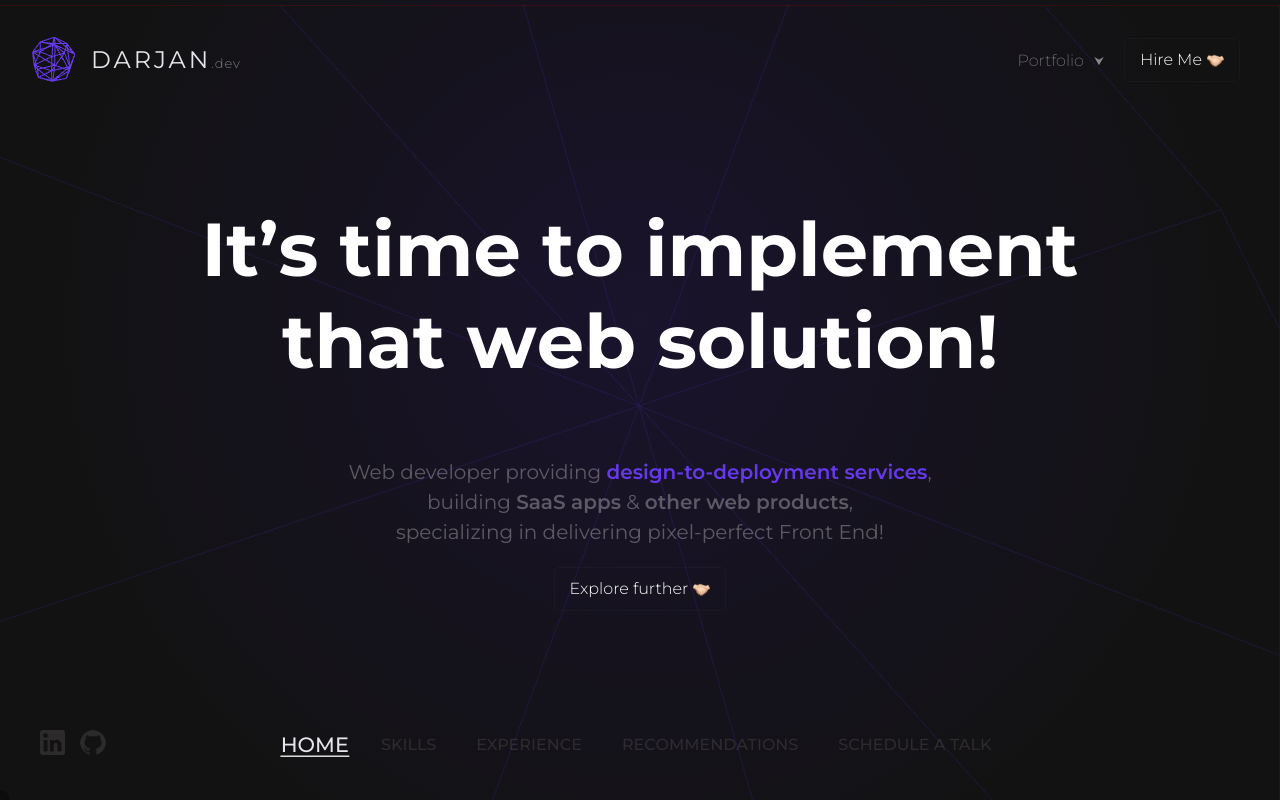
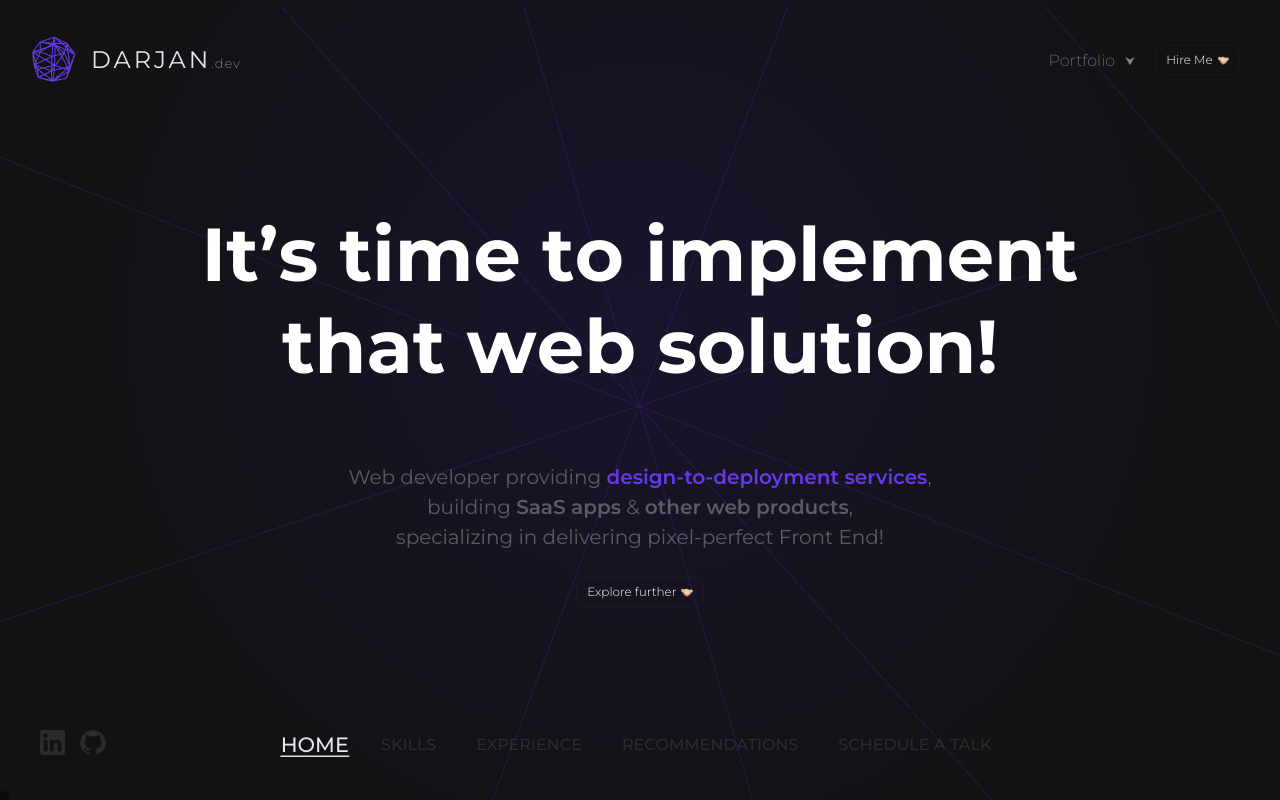
Before and after one commit to darjanDivkovic/dcv, a Vue app: page /#/ in a window 1280 px wide. Built offline with nearby package versions, Linux system fonts and the light colour scheme; a web font is replaced by a local one.

Commit message:
Style Home for small size

```diff
--- a/src/App.vue
+++ b/src/App.vue
@@ -345,14 +345,43 @@ export default {
     left: auto
     width: calc(max-content + 20px)
     height: calc(max-content + 20px)
-    right: -45px
+    right: -70px
     bottom: 30px
     padding: 0
   .router-link
     margin-left: auto
     padding: 4px 0
-    font-size: 12px
+    font-size: 16px
     text-align: right
     &.active
       transform: translateX(-2%)
+
+@media (max-width: 965px)
+  .dropdown
+    visibility: hidden
+    display: none
+  .d-button
+    padding: 8px 10px
+    &.pulse
+      min-width: max-content
+      padding: 8px 10px
+
+@media (max-width: 520px)
+  #navbar
+    right: -60px
+    bottom: 25px
+  .router-link
+    font-size: 10px
+    &.active
+      &:after
+        all: unset
+  .github, .linkedin
+    height: 18px !important
+
+  #header-section
+    padding: 10px 20px 0 20px
+  #footer-section
+    padding: 20px 20px 0 20px
+  #body-section
+    height: calc(100% - 150px)
 </style>
--- a/src/components/common/DBackground.vue
+++ b/src/components/common/DBackground.vue
@@ -126,6 +126,9 @@ export default {
 
 .d-background-inner
    height: 100%
+
+@media (max-width: 520px)
+  #d-background
 </style>
 
 PURPLE
--- a/src/components/common/DButton.vue
+++ b/src/components/common/DButton.vue
@@ -37,4 +37,13 @@ export default {
   0%
     box-shadow: 0 0 0 0 #a972cb
 
+@media (max-width: 965px)
+.d-button
+    font-size: 12px
+    padding: 8px 10px
+    border-radius: 8px
+    margin-top: 5px
+    max-height: 30px
+.d-button-img
+    height: 12px
 </style>
--- a/src/components/common/DLogo.vue
+++ b/src/components/common/DLogo.vue
@@ -112,4 +112,19 @@ export default {
   font-weight: 300
   letter-spacing: 1px
   opacity: 0.5
+
+@media (max-width: 520px)
+  #container
+    min-height: 45px
+    max-height: 45px
+    width: 50px
+  #logo
+    margin-left: -10px
+    & > div
+      margin-left: 0
+      & > p
+        font-size: 12px
+  .small
+    font-size: 8px
+    font-weight: 100
 </style>
--- a/src/components/common/DThreeObject.vue
+++ b/src/components/common/DThreeObject.vue
@@ -27,29 +27,29 @@
     }
   },
   methods: {
-        init: function(color) {
+    init: function (color) {
       let container = document.getElementsByClassName('container')[0];
 
-            this.camera = new Three.PerspectiveCamera(30, container.clientWidth/container.clientHeight, 0.1);
+      this.camera = new Three.PerspectiveCamera(30, container.clientWidth / container.clientHeight, 0.1);
       this.camera.position.z = 1;
 
 
       this.scene = new Three.Scene();
-            this.scene.background = new Three.Color( 1184274 );
+      this.scene.background = new Three.Color(1184274);
 
       this.createMesh(color);
-            const light = new Three.AmbientLight( 0x404040 ); // soft white light
-            this.scene.add( light );
+      const light = new Three.AmbientLight(0x404040); // soft white light
+      this.scene.add(light);
       this.scene.background = null;
-            this.renderer = new Three.WebGLRenderer({antialias: true, alpha: true});
+      this.renderer = new Three.WebGLRenderer({ antialias: true, alpha: true });
       this.renderer.setPixelRatio(window.devicePixelRatio)
-            this.renderer.setClearColor( 0x000000, 0 )
+      this.renderer.setClearColor(0x000000, 0)
       this.renderer.setSize(container.clientWidth, container.clientHeight);
       container.appendChild(this.renderer.domElement);
 
     },
     createMesh(color, rotationX, rotationY) {
-            let geometry = new Three.RingGeometry( 0, 1, 10 );
+      let geometry = new Three.RingGeometry(0, 1, 10);
       let material = new Three.MeshBasicMaterial({
         wireframe: true,
         color,
@@ -60,7 +60,7 @@
       this.mesh.rotation.y = rotationY || 0
       this.scene.add(this.mesh);
     },
-        animate: function() {
+    animate: function () {
       requestAnimationFrame(this.animate);
       this.mesh.rotation.y += 0.002;
       this.mesh.rotation.x -= 0.002;
@@ -82,7 +82,7 @@
       align-items: center
       width: max-content
       position: absolute
-      opacity: 0.15
+      opacity: 0.2
       height: 60px
       & > div
         font-family: 'secondary'
@@ -106,7 +106,6 @@
       margin-right: 5px
       background: none
       position: absolute
-      border: 1px solid red
     .small
       font-size: 13px
       font-weight: 300
--- a/src/views/HomeView.vue
+++ b/src/views/HomeView.vue
@@ -85,4 +85,30 @@ export default {
   & > button
     opacity: 0
     transform: translateY(100%)
+
+@media (max-width: 1200px)
+  .header
+    font-size: 55px
+  .text
+    font-size: 16px !important
+
+  .d-btn
+    margin-top: 20px
+
+@media (max-width: 850px)
+  .header
+    font-size: 45px
+  .text
+    font-size: 14px !important
+
+@media (max-width: 520px)
+  .header
+    font-size: 24px
+
+  .text
+    font-size: 10px !important
+    line-height: 14px !important
+
+  .d-btn
+    margin-top: 12px
 </style>
```
Lines whose indentation alone changed are shown as unchanged.
